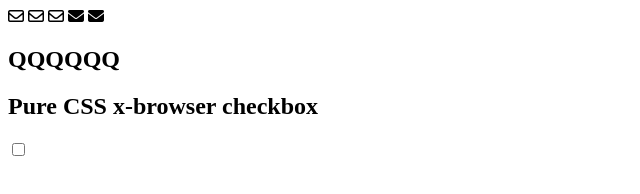
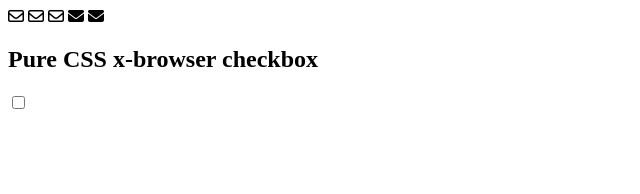
Before and after one commit to neodigm/css_checkbox, a plain HTML site: page index.html in a window 1280 px wide. Shown: the whole page, without its empty margins (0-640 px from the left). Drawn offline with Linux system fonts and the light colour scheme.

Commit message:
Update index.html

```diff
--- a/index.html
+++ b/index.html
@@ -15,7 +15,7 @@
 <i aria-hidden="true" class="v-icon notranslate far fa-envelope theme--light fa--500"></i>
 <i aria-hidden="true" class="v-icon notranslate far fa-envelope theme--light fa--700"></i>
 <i aria-hidden="true" class="v-icon notranslate far fa-envelope theme--light fa--800"></i>
-  <h1>QQQQQQ</h1>
+
       <h1>Pure CSS x-browser checkbox</h1>
 <input id="js-selectall-1" class="js-selectall" type="checkbox" value="value1">
 <label for="js-selectall-1"></label>
```
